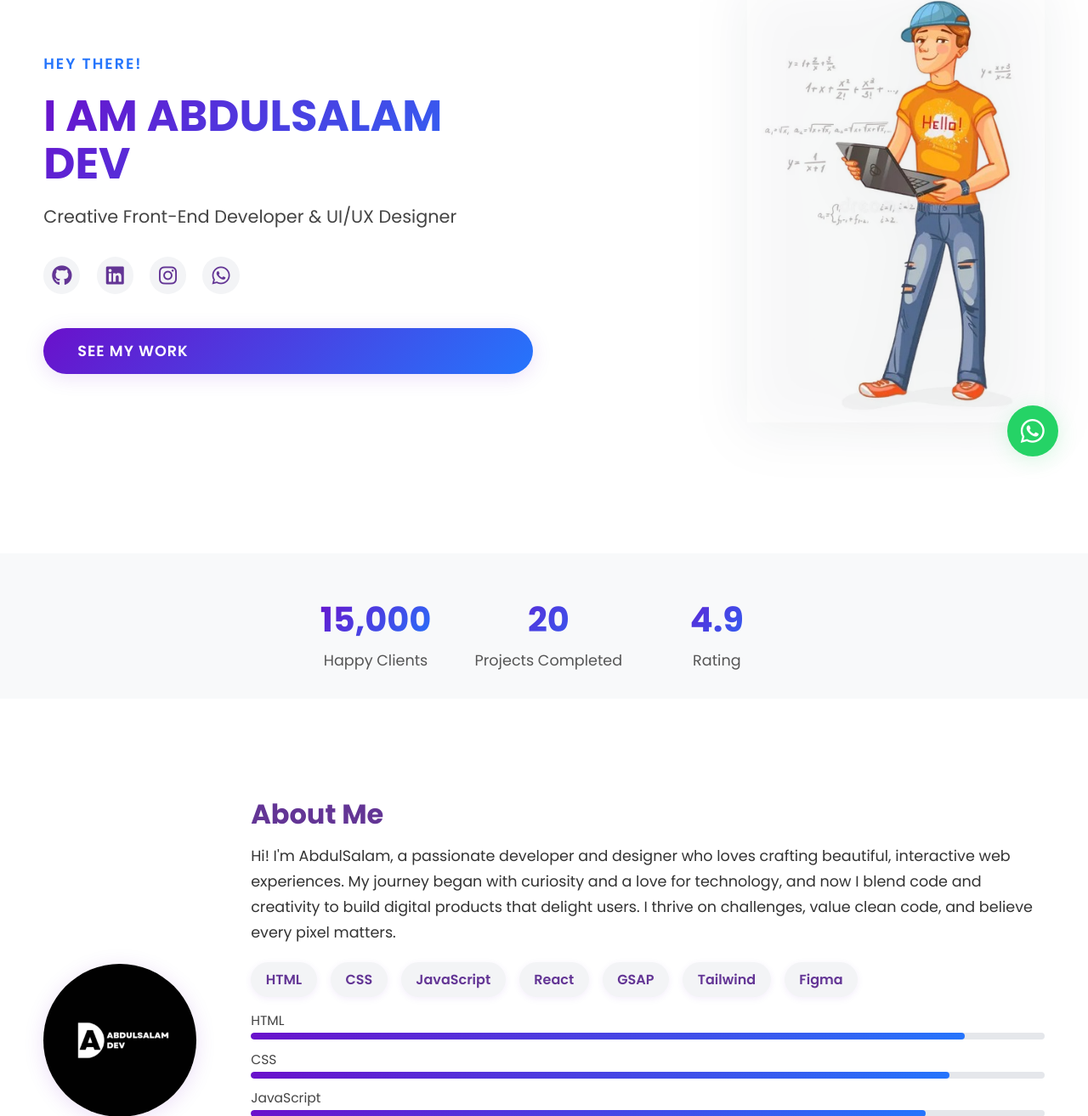
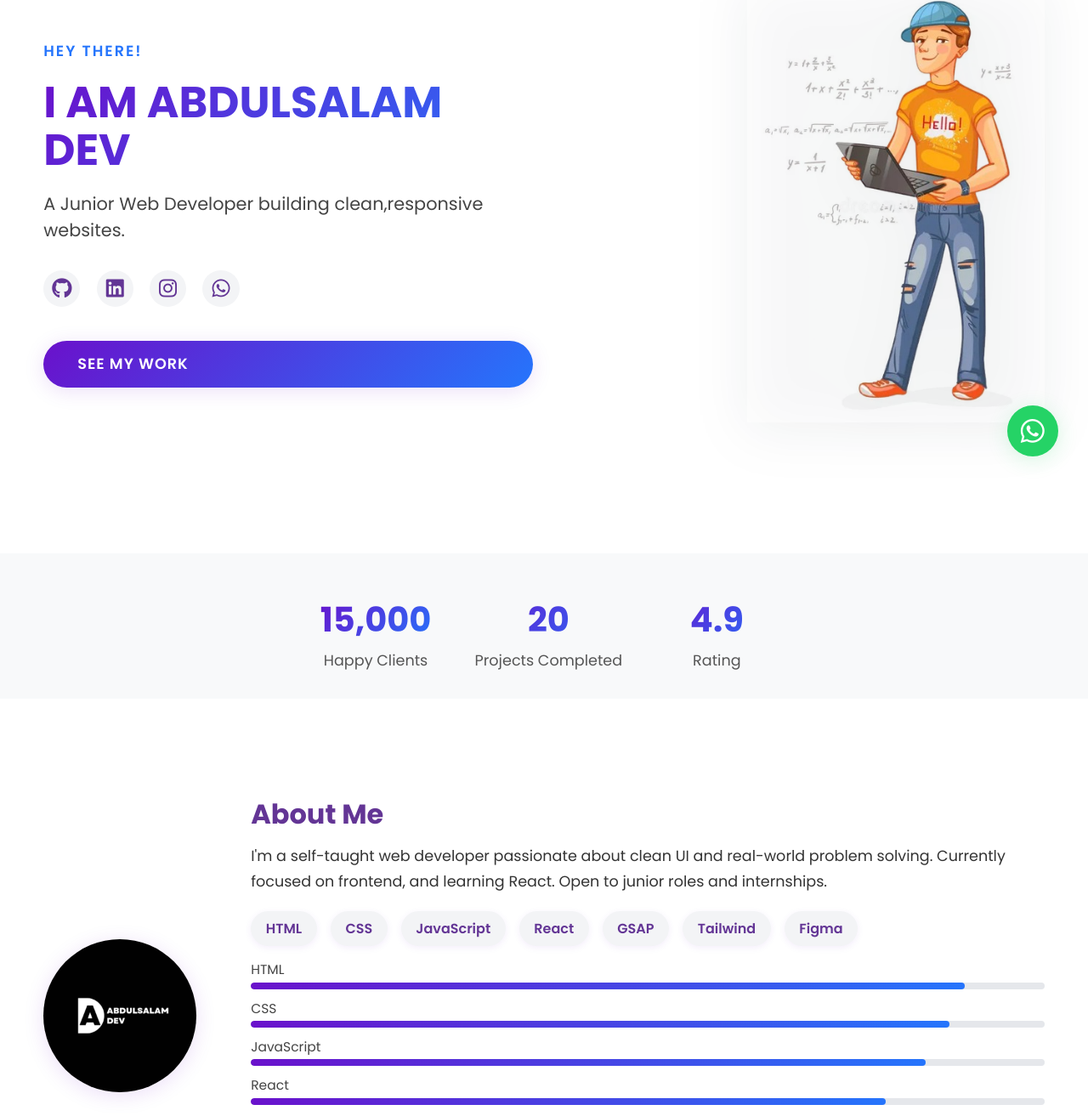
Before and after one commit to mywebsite-web/personal-portfolio, a plain HTML site: page index.html in a window 1280 px wide. Shown: the part 228-1541 px from the top of the page at 85% size. Drawn offline with nearby package versions, Linux system fonts and the light colour scheme.

Commit message:
Update index.html

```diff
--- a/index.html
+++ b/index.html
@@ -715,7 +715,7 @@
         <div class="hero-left" data-aos="fade-right">
             <div class="hero-small">HEY THERE!</div>
             <div class="hero-title">I AM ABDULSALAM DEV</div>
-            <div class="hero-subtitle">Creative Front-End Developer &amp; UI/UX Designer</div>
+            <div class="hero-subtitle">A Junior Web Developer building clean,responsive websites.</div>
             <div class="hero-socials">
                 <a href="https://github.com/" target="_blank" title="GitHub"><i class="fab fa-github"></i></a>
                 <a href="https://linkedin.com/" target="_blank" title="LinkedIn"><i class="fab fa-linkedin"></i></a>
@@ -753,7 +753,7 @@
         <div class="about-content" data-aos="fade-up">
             <div class="about-title">About Me</div>
             <div class="about-bio">
-                Hi! I'm AbdulSalam, a passionate developer and designer who loves crafting beautiful, interactive web experiences. My journey began with curiosity and a love for technology, and now I blend code and creativity to build digital products that delight users. I thrive on challenges, value clean code, and believe every pixel matters.
+                I'm a self-taught web developer passionate about clean UI and real-world problem solving. Currently focused on frontend, and learning React. Open to junior roles and internships.
             </div>
             <div class="about-skills">
                 <div class="about-skills-list">
```
